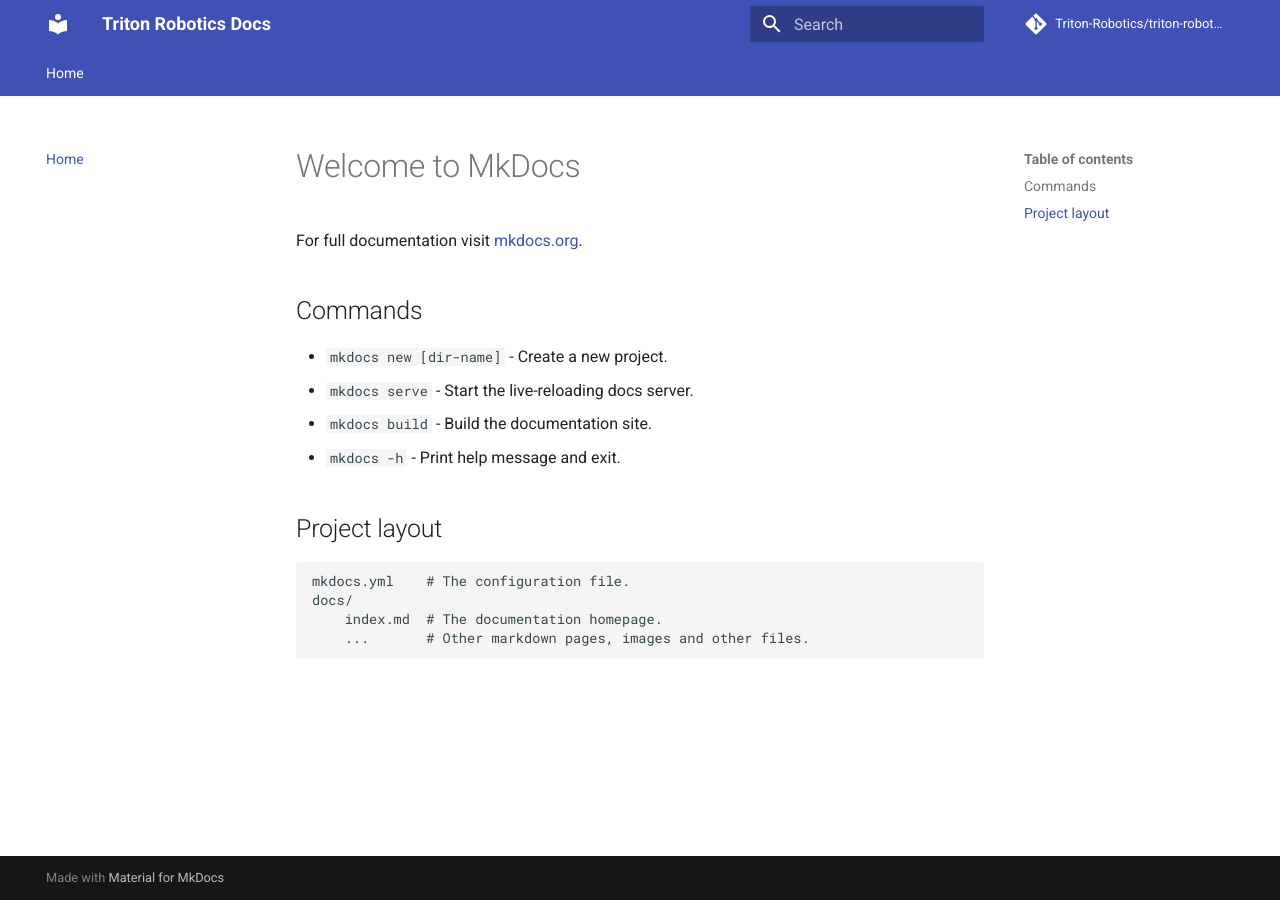
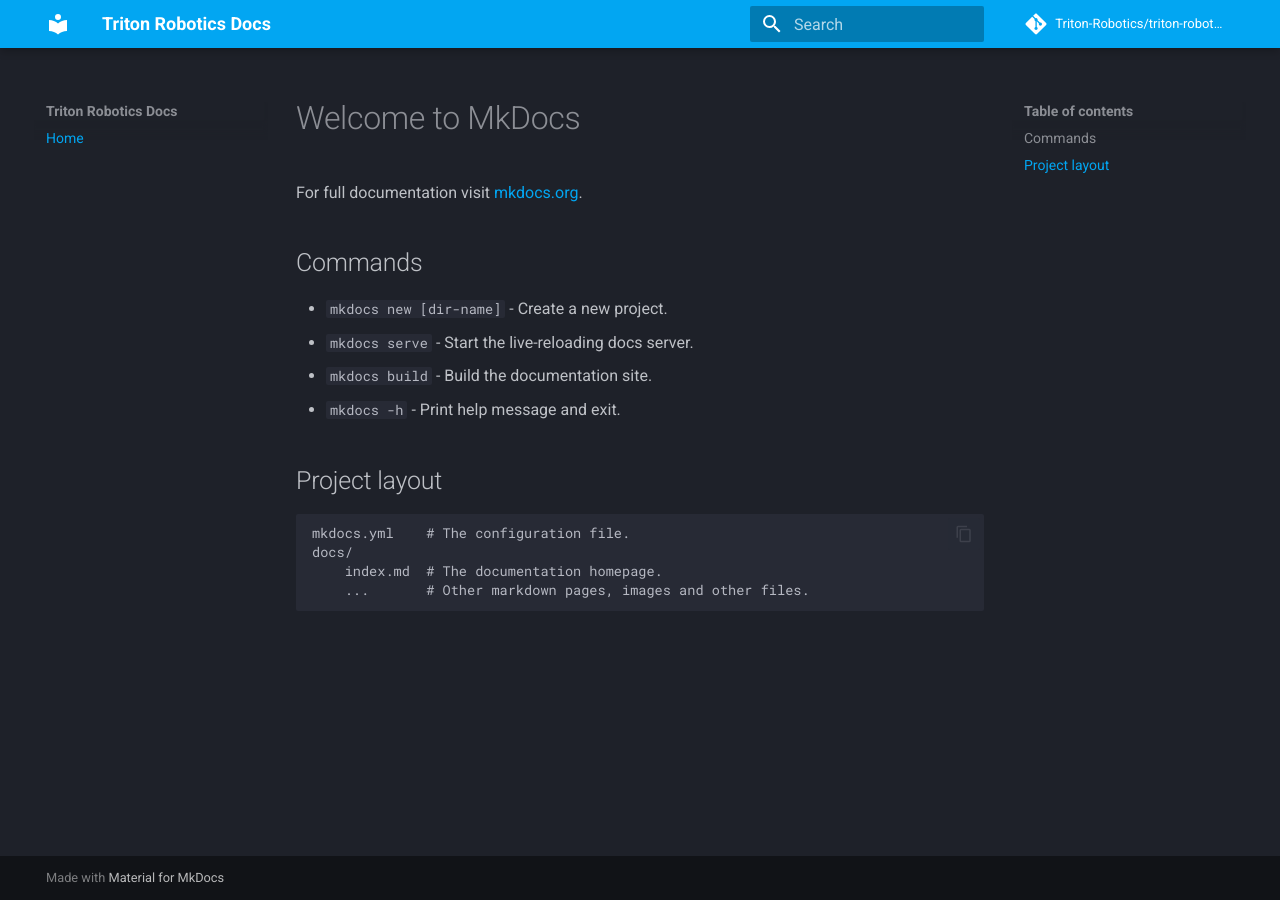
Before and after one commit to Triton-Robotics/triton-robotics-docs, an MkDocs documentation site: the page built from docs/index.md, in a window 1280 px wide. Built offline with MkDocs 1.6.1 and Material for MkDocs 9.7.7, drawn with Linux system fonts in a browser that asks for light colours; comment, search, counter and statistics services are not loaded.

Commit message:
update theme

```diff
--- a/mkdocs.yml
+++ b/mkdocs.yml
@@ -1,18 +1,51 @@
 site_name: Triton Robotics Docs
 site_description: TR autonomy subteam docs
 site_author: Triton Robotics
+# TODO set site url
 
 repo_name: Triton-Robotics/triton-robotics-docs
 repo_url: https://github.com/Triton-Robotics/triton-robotics-docs
 
 theme:
   name: material
+  palette:
+    scheme: slate
+    primary: light blue
+    accent: yellow
+
+  font:
+    text: Roboto
+    code: Roboto Mono
+
   features:
-    - navigation.tabs
-    - navigation.sections
-    - navigation.expand
+    - navigation.instant
+    - navigation.tracking
+    - navigation.path
+    - navigation.indexes
     - navigation.top
+
+    - search.suggest
     - search.highlight
+
+    - content.code.copy
+
+
 
 nav:
   - Home: index.md
+
+plugins:
+  - search
+
+markdown_extensions:
+  - admonition
+  - pymdownx.details
+  - pymdownx.superfences
+
+  - pymdownx.highlight:
+      anchor_linenums: true
+      line_spans: __span
+      pygments_lang_class: true
+  - pymdownx.inlinehilite
+  - pymdownx.snippets
+  - pymdownx.superfences
```
